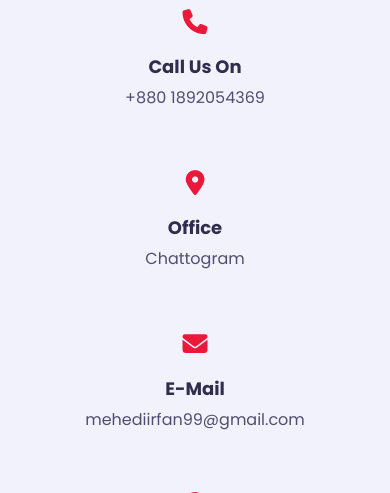
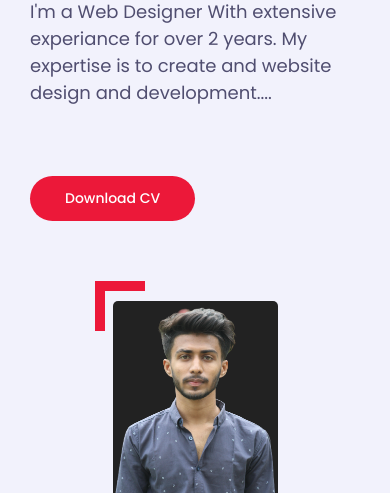
Before and after one commit to Mehedi-irfan/portfolios, a plain HTML site: page index.html in a window 390 px wide. Shown: the part 351-844 px from the top of the page. Drawn offline with nearby package versions, Linux system fonts and the light colour scheme; a web font is replaced by a local one.

Commit message:
some responsive issue fixing

```diff
--- a/CSS/Style.css
+++ b/CSS/Style.css
@@ -701,12 +701,26 @@ h3.my-profession {
     flex: 0 0 50%;
     max-width: 50%;
   }
-  .home .home-info {
-    flex: 0 0 100%;
-    max-width: 100%;
+
+  .home-img::after {
+    content: "";
+    position: absolute;
+    height: 80px;
+    width: 80px;
+    border-bottom: 10px solid var(--skin-color);
+    border-right: 10px solid var(--skin-color);
+    right: 10px;
+    bottom: 20px;
   }
-  .home .home-img {
-    display: none;
+  .home-img::before {
+    content: "";
+    position: absolute;
+    height: 80px;
+    width: 80px;
+    border-top: 10px solid var(--skin-color);
+    border-left: 10px solid var(--skin-color);
+    left: 10px;
+    top: -20px;
   }
   .about .about-content .personal-info .info-item p span {
     display: block;
@@ -725,4 +739,62 @@ h3.my-profession {
     flex: 0 0 100%;
     max-width: 100%;
   }
+  .home .home-img {
+    flex: 0 0 100%;
+    max-width: 100%;
+    margin-top: 80px;
+  }
+  .home .home-img img {
+    width: 50%;
+    height: 100%;
+    object-fit: cover;
+  }
+  .home .home-info {
+    flex: 0 0 100%;
+    max-width: 100%;
+  }
+
+  .home-img::after {
+    content: "";
+    position: absolute;
+    height: 80px;
+    width: 80px;
+    border-bottom: 10px solid var(--skin-color);
+    border-right: 10px solid var(--skin-color);
+    right: 150px;
+    bottom: -40px;
+  }
+  .home-img::before {
+    content: "";
+    position: absolute;
+    height: 80px;
+    width: 80px;
+    border-top: 10px solid var(--skin-color);
+    border-left: 10px solid var(--skin-color);
+    left: 150px;
+    top: -40px;
+  }
 }
+
+@media only screen and (max-width: 668px) {
+  .home-img::after {
+    content: "";
+    position: absolute;
+    height: 50px;
+    width: 50px;
+    border-bottom: 10px solid var(--skin-color);
+    border-right: 10px solid var(--skin-color);
+    right: 80px;
+    bottom: -20px;
+  }
+  .home-img::before {
+    content: "";
+    position: absolute;
+    height: 50px;
+    width: 50px;
+    border-top: 10px solid var(--skin-color);
+    border-left: 10px solid var(--skin-color);
+    left: 80px;
+    top: -20px;
+  }
+}
--- a/index.html
+++ b/index.html
@@ -49,7 +49,7 @@
         <!-- ============Main-content Start=========== -->
         <div class="main-content">
             <!-- ================Home Section Start================ -->
-            <section class="home section" id="home">
+            <section class="home active section" id="home">
                 <div class="container">
                     <div class="row">
                         <div class="home-info padd-15">
```
